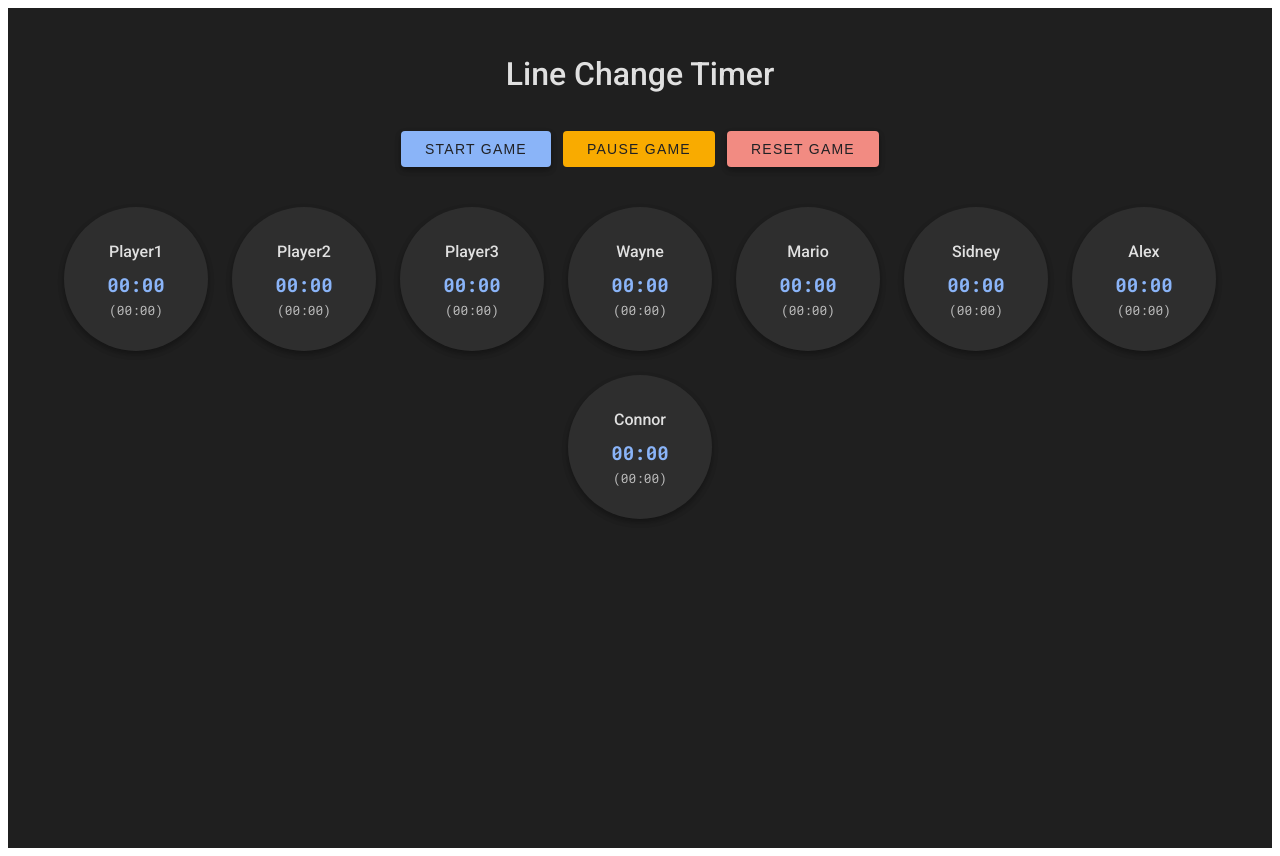
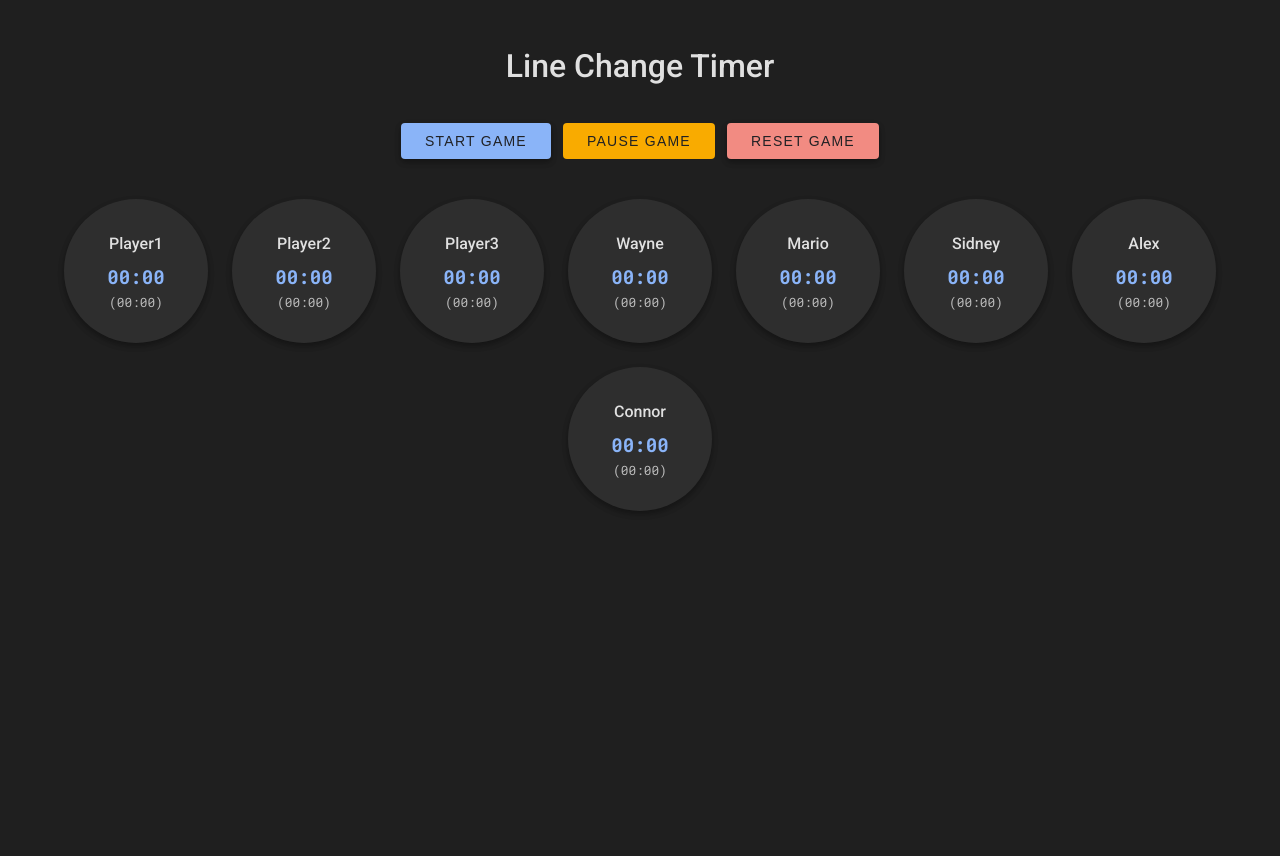
Before and after one commit to delperdang/line-change-timer, an Angular app: page / in a window 1280 px wide. Built offline with nearby package versions, Linux system fonts and the light colour scheme.

Commit message:
added proper background color and removed unnecessary padding

```diff
--- a/src/styles.css
+++ b/src/styles.css
@@ -20,3 +20,15 @@
     --shadow-dp4: 0 10px 20px rgba(0,0,0,0.19), 0 6px 6px rgba(0,0,0,0.23);
     --shadow-dp8: 0 19px 38px rgba(0,0,0,0.30), 0 15px 12px rgba(0,0,0,0.22);
 }
+
+html {
+    background-color: var(--background-color); /* Match body background */
+}
+
+body {
+    font-family: 'Roboto', sans-serif;
+    background-color: var(--background-color);
+    color: var(--primary-text-color);
+    margin: 0; /* <-- VERY IMPORTANT! Ensure this is here */
+    line-height: 1.6;
+}
```
